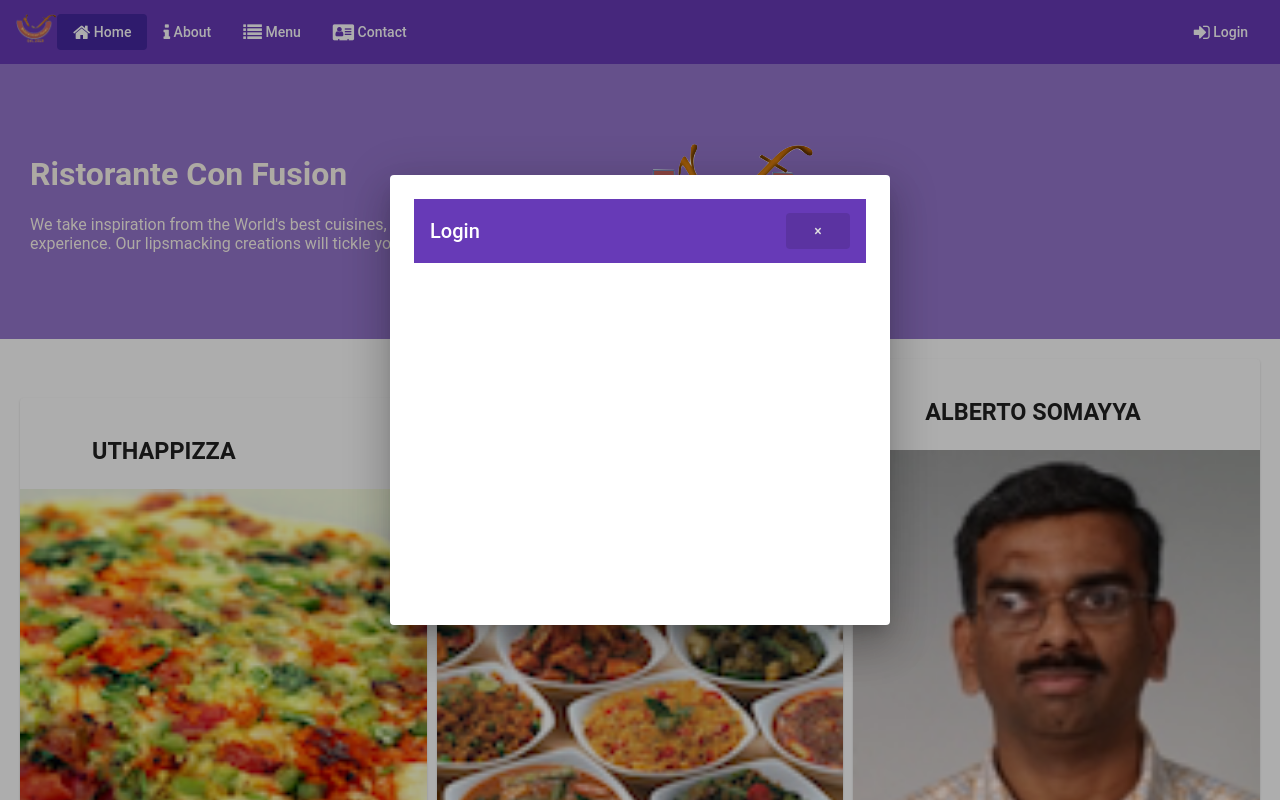
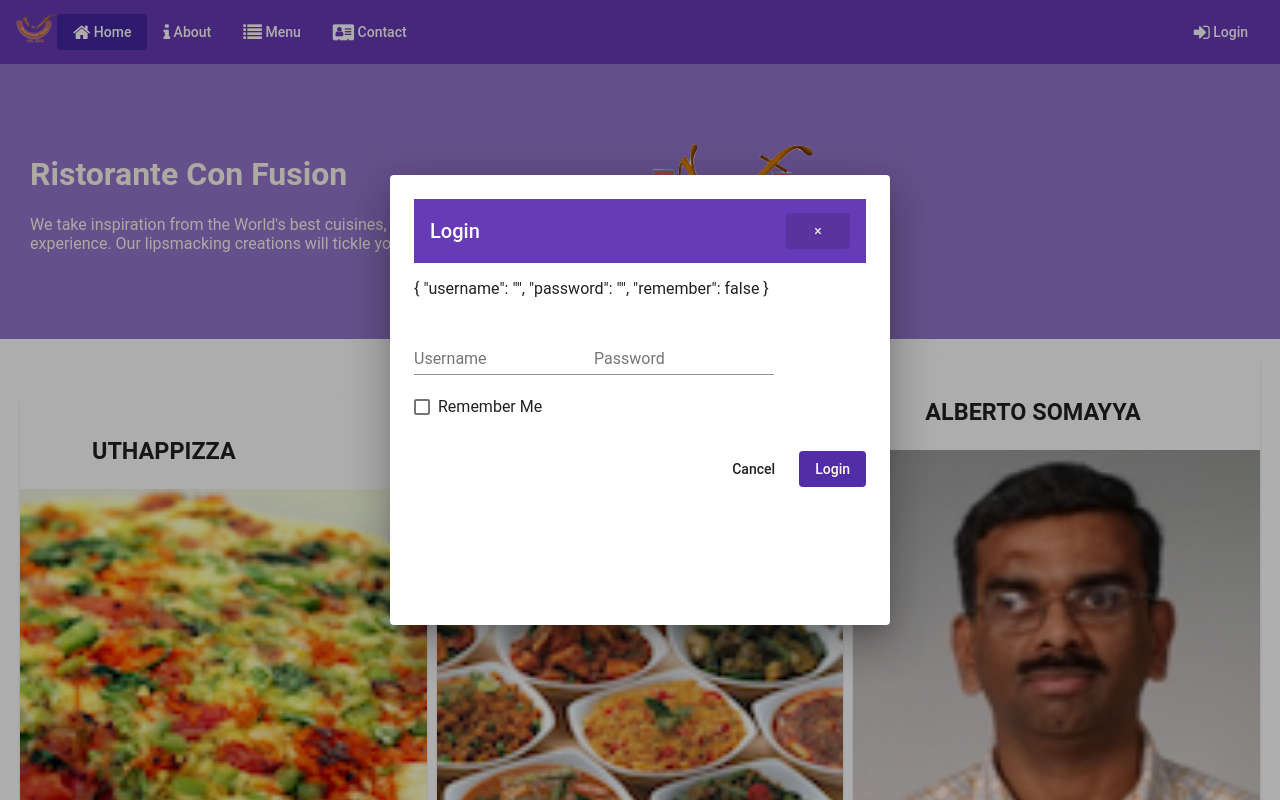
Before and after one commit to Shubhamkumarjha1244/ANGULAR_PROJECT, an Angular app: page /home in a window 1280 px wide. Both pictures are taken after a click on the link "Login". Built offline with nearby package versions, Linux system fonts and the light colour scheme.

Commit message:
10th commit--templete driven form part1

```diff
--- a/src/app/app.module.ts
+++ b/src/app/app.module.ts
@@ -15,6 +15,10 @@ import { MatCardModule } from '@angular/material/card';
 import { MatButtonModule } from '@angular/material/button';
 import { MatGridListModule } from '@angular/material/grid-list';
 import { MatDialogModule } from '@angular/material/dialog';
+import { MatFormFieldModule } from '@angular/material/form-field';
+import { MatInputModule } from '@angular/material/input';
+import { MatCheckboxModule } from '@angular/material/checkbox';
+import { FormsModule } from '@angular/forms';
 
 import { DishdetailComponent } from './dishdetail/dishdetail.component';
 import { HeaderComponent } from './header/header.component';
@@ -47,6 +51,12 @@ import { LoginComponent } from './login/login.component';
     MatButtonModule,
     MatGridListModule,
     MatDialogModule,
+    MatFormFieldModule,
+    MatInputModule,
+    MatCheckboxModule,
+
+
+    FormsModule ,
 
   ],
   providers: [
--- a/src/app/login/login.component.html
+++ b/src/app/login/login.component.html
@@ -3,3 +3,25 @@
   <span class="flex-spacer"></span>
   <button mat-button mat-dialog-close>&times;</button>
 </mat-toolbar>
+
+<p>{{ user | json }}</p>
+
+<form novalidate (ngSubmit)="onSubmit()">
+
+  <mat-dialog-content>
+    <p>
+      <mat-form-field>
+        <input matInput placeholder="Username" type="text" [(ngModel)]="user.username" name="username">
+      </mat-form-field>
+      <mat-form-field>
+        <input matInput placeholder="Password" type="password" [(ngModel)]="user.password" name="password">
+      </mat-form-field>
+      <mat-checkbox [(ngModel)]="user.remember" name="remember">Remember Me</mat-checkbox>
+    </p>
+  </mat-dialog-content>
+  <mat-dialog-actions>
+    <span class="flex-spacer"></span>
+    <button mat-button mat-dialog-close>Cancel</button>
+    <button type="submit" mat-button class="background-primary text-floral-white" >Login</button>
+  </mat-dialog-actions>
+</form>
--- a/src/app/login/login.component.ts
+++ b/src/app/login/login.component.ts
@@ -8,9 +8,14 @@ import {MatDialogModule, MatDialogRef} from '@angular/material/dialog';
 })
 export class LoginComponent implements OnInit {
 
-  constructor() { }
+  user = {username: '', password: '', remember: false};
+
+  constructor(public dialogRef: MatDialogRef<LoginComponent>) { }
 
   ngOnInit(): void {
   }
-
+  onSubmit() {
+    console.log('User: ', this.user);
+    this.dialogRef.close();
+  }
 }
```
